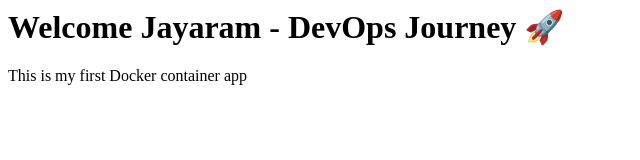
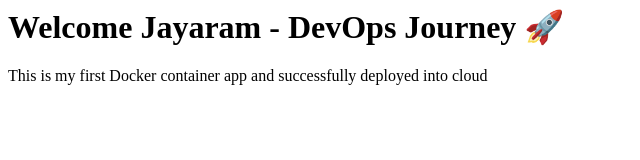
Before and after one commit to jayaramgopi143-code/devops-training, a plain HTML site: page index.html in a window 1280 px wide. Shown: the whole page, without its empty margins (0-640 px from the left). Drawn offline with Linux system fonts and the light colour scheme.

Commit message:
Update paragraph to include cloud deployment
to deploy my ec2 application into the cloud

```diff
--- a/index.html
+++ b/index.html
@@ -1,2 +1,2 @@
 <h1>Welcome Jayaram - DevOps Journey 🚀</h1>
-<p>This is my first Docker container app</p>
+<p>This is my first Docker container app and successfully deployed into cloud</p>
```
